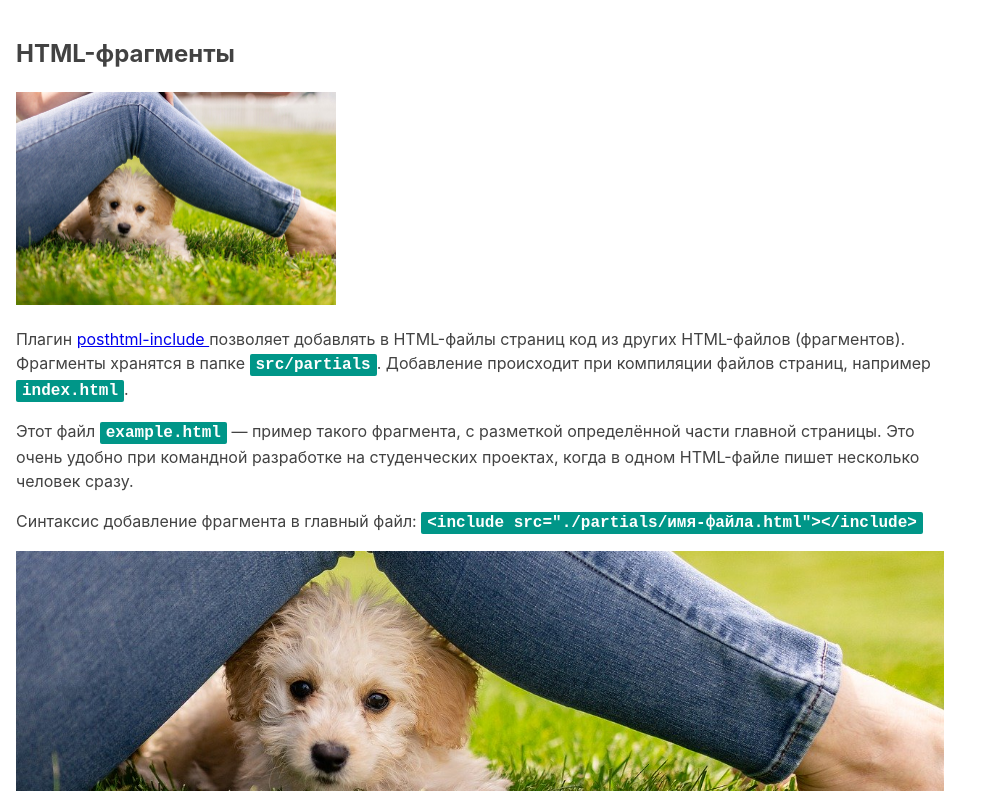
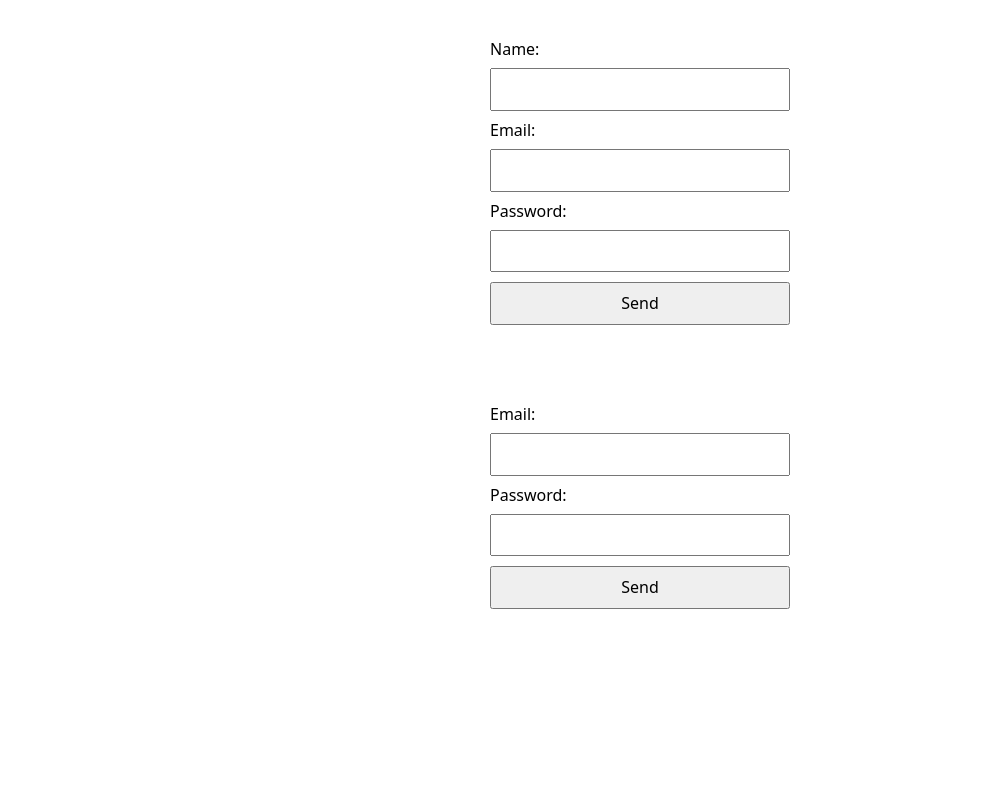
Before and after one commit to piron-johny/team-project-js, a website built with Parcel: page src/index.html in a window 1280 px wide. Shown: the whole page, without its empty margins (0-991 px from the left). Built offline with nearby package versions, Linux system fonts and the light colour scheme.

Commit message:
Тест формы регистрации

```diff
--- a/package.json
+++ b/package.json
@@ -24,5 +24,8 @@
     "parcel-plugin-nuke-dist": "^1.0.1",
     "posthtml-include": "^1.6.2",
     "sass": "^1.32.8"
+  },
+  "dependencies": {
+    "axios": "^0.24.0"
   }
 }
--- a/src/index.html
+++ b/src/index.html
@@ -13,7 +13,7 @@
   </head>
   <body>
     <!-- Так добавляются фрагменты в главные HTML-файлы страниц. -->
-    <include src="./partials/example.html"></include>
+    <include src="./partials/test.html"></include>
 
     <!-- Скрипт идёт последним в разметке. В нём уже подключен главный SASS-файл. -->
     <script src="./index.js"></script>
--- a/src/index.js
+++ b/src/index.js
@@ -1 +1,2 @@
 import './sass/main.scss';
+import './js/form-login';
--- /dev/null
+++ b/src/js/form-login.js
@@ -0,0 +1,54 @@
+const axios = require('axios');
+const formReg = document.querySelector('#login-form-post');
+const formLog = document.querySelector('#login-form-get');
+const userLogin = document.querySelector('.form__input[name=userName]');
+const userEmail = document.querySelector('.form__input[name=userEmail]');
+const userPassword = document.querySelector('.form__input[name=userPassword]');
+const SERVER_URL =
+  'https://team-project-1da18-default-rtdb.europe-west1.firebasedatabase.app/users.json';
+
+const arrayOfUserEmail = [];
+formReg.addEventListener('submit', onSubmitForm);
+// formLog.addEventListener('submit', onSubmitForm);
+
+async function onSubmitForm(e) {
+  e.preventDefault();
+
+  const name = userLogin.value;
+  const email = userEmail.value;
+  const password = userPassword.value;
+
+  console.log('input.value', email);
+  e.target.reset();
+  await getUser();
+
+  console.log('Массив', arrayOfUserEmail);
+  console.log('Есть или такой ?', arrayOfUserEmail.includes(email));
+
+  if (arrayOfUserEmail.includes(email)) {
+    console.log('Есть такой');
+  } else {
+    console.log('Запись в базу данных');
+    postRegistration(name, email, password);
+  }
+  arrayOfUserEmail.length = 0;
+}
+
+function postRegistration(name, email, pass) {
+  try {
+    axios.post(SERVER_URL, {
+      name,
+      email,
+      pass,
+    });
+  } catch (error) {
+    console.log(error);
+  }
+}
+
+async function getUser() {
+  const data = await axios.get(SERVER_URL);
+  const valuesOfData = Object.values(data.data);
+  valuesOfData.forEach(user => arrayOfUserEmail.push(user.email));
+  return;
+}
--- a/src/partials/example.html
+++ /dev/null
@@ -1,33 +0,0 @@
-<article class="example">
-  <h1>HTML-фрагменты</h1>
-
-  <!-- Путь к изображениям из HTML-фрагмента такой, как из файла index.html -->
-  <img src="images/demo.jpg" alt="" width="320" />
-  <p>
-    Плагин
-    <a
-      href="https://github.com/posthtml/posthtml-include"
-      target="_blank"
-      rel="noopener noreferrer"
-    >
-      posthtml-include
-    </a>
-    позволяет добавлять в HTML-файлы страниц код из других HTML-файлов (фрагментов). Фрагменты
-    хранятся в папке
-    <code>src/partials</code>. Добавление происходит при компиляции файлов страниц, например
-    <code>index.html</code>.
-  </p>
-
-  <p>
-    Этот файл <code>example.html</code> &mdash; пример такого фрагмента, с разметкой определённой
-    части главной страницы. Это очень удобно при командной разработке на студенческих проектах,
-    когда в одном HTML-файле пишет несколько человек сразу.
-  </p>
-
-  <p>
-    Синтаксис добавление фрагмента в главный файл:
-    <code> &lt;include src="./partials/имя-файла.html"&gt;&lt;/include&gt; </code>
-  </p>
-
-  <div class="background"></div>
-</article>
--- /dev/null
+++ b/src/partials/test.html
@@ -0,0 +1,29 @@
+<!-- login -->
+
+<form action="POST" class="form" id="login-form-post">
+  <label>
+    <span>Name:</span>
+    <input type="text" name="userName" class="form__input" />
+  </label>
+  <label>
+    <span>Email:</span>
+    <input type="email" name="userEmail" class="form__input" />
+  </label>
+  <label>
+    <span>Password:</span>
+    <input type="password" name="userPassword" class="form__input" />
+  </label>
+  <button type="submit" class="form__btn btn">Send</button>
+</form>
+
+<form action="GET" class="form" id="login-form-get">
+  <label>
+    <span>Email:</span>
+    <input type="text" name="userEmail" class="form__input" />
+  </label>
+  <label>
+    <span>Password:</span>
+    <input type="text" name="userPassword" class="form__input" />
+  </label>
+  <button type="submit" class="form__btn btn">Send</button>
+</form>
--- a/src/sass/_example.scss
+++ /dev/null
@@ -1,27 +0,0 @@
-.example {
-  font-family: -apple-system, BlinkMacSystemFont, 'Segoe UI', Roboto, Oxygen, Ubuntu, Cantarell,
-    'Open Sans', 'Helvetica Neue', sans-serif;
-  line-height: 1.5;
-  background-color: #fff;
-  color: #424242;
-  max-width: 960px;
-  padding: 16px;
-}
-
-.example code {
-  font-family: monospace;
-  font-size: 16px;
-  font-weight: 700;
-  background-color: #009688;
-  color: #fff;
-  padding: 2px 6px;
-  border-radius: 2px;
-}
-
-.example .background {
-  height: 240px;
-  // Путь к изображениям из SASS-файла всегда такой, как из папки css
-  background-image: url('../images/demo.jpg');
-  background-size: cover;
-  background-position: center;
-}
--- a/src/sass/main.scss
+++ b/src/sass/main.scss
@@ -4,4 +4,4 @@
  */
 
 // Стили для файла с примером HTML-фрагмента
-@import './example';
+@import './test';
--- /dev/null
+++ b/src/sass/test.scss
@@ -0,0 +1,32 @@
+body {
+  display: flex;
+  flex-direction: column;
+  align-items: center;
+}
+
+.btn {
+  width: 100%;
+  padding: 10px;
+}
+
+.form {
+  width: 300px;
+  display: flex;
+  flex-direction: column;
+  align-items: center;
+  margin-bottom: 40px;
+  margin-top: 40px;
+}
+.form__input {
+  width: 100%;
+  padding: 10px;
+}
+.form label {
+  width: 100%;
+  margin-bottom: 10px;
+  display: flex;
+  flex-direction: column;
+  & span {
+    padding-bottom: 10px;
+  }
+}
```
Also changed, not shown: 1 other file.
